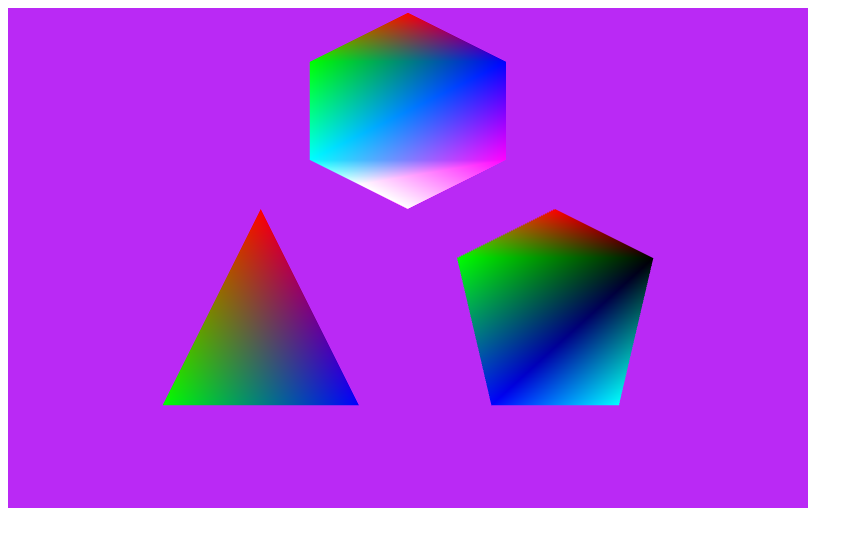
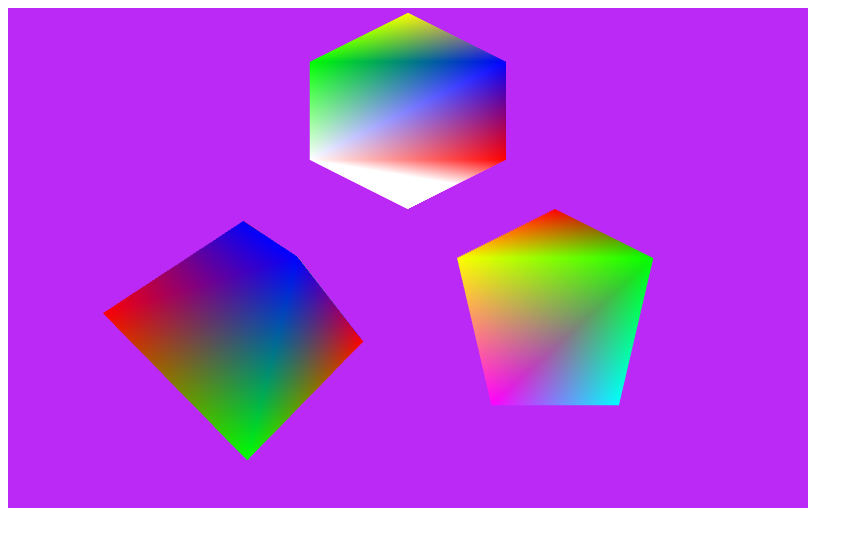
Before and after one commit to MarioCardenas7AM/GraficacionBasica, a plain HTML site: page semana4/semana4/public_html/index.html in a window 1280 px wide. Shown: the whole page, without its empty margins (0-863 px from the left). Drawn offline with Linux system fonts and the light colour scheme.

Commit message:
se anexa la tarea de la semana 4
*perdon por no entregarlo el domingo, tuve unos problemas y no pude estar en mi casa.

```diff
--- a/semana4/semana4/public_html/index.html
+++ b/semana4/semana4/public_html/index.html
@@ -117,6 +117,8 @@
 
     var mvMatrix = mat4.create();
     var pMatrix = mat4.create();
+	var mvMatrixStack = [];
+
 
     function setMatrixUniforms() {
         gl.uniformMatrix4fv(shaderProgram.pMatrixUniform, false, pMatrix);
@@ -136,25 +138,50 @@
         triangleVertexPositionBuffer = gl.createBuffer();
         gl.bindBuffer(gl.ARRAY_BUFFER, triangleVertexPositionBuffer);
         var vertices = [
+             2.0, -1.0, 2.0,
+            -2.0, -1.0, 2.0,
+             2.0, -1.0, -2.0,
+            -2.0, -1.0, -2.0,
              0.0,  2.0,  0.0,
-            -2.0, -2.0,  0.0,
-             2.0, -2.0,  0.0
+            -2.0, -1.0,  2.0,
+             2.0, -1.0,  2.0,
+             0.0,  2.0,  0.0,
+             2.0, -1.0,  2.0,
+             2.0, -1.0, -2.0
+
+
+
+
         ];
         gl.bufferData(gl.ARRAY_BUFFER, new Float32Array(vertices), gl.STATIC_DRAW);
         triangleVertexPositionBuffer.itemSize = 3;
-        triangleVertexPositionBuffer.numItems = 3;
+        triangleVertexPositionBuffer.numItems = 10;
 
 		triangleVertexColorBuffer=gl.createBuffer();
         gl.bindBuffer(gl.ARRAY_BUFFER,triangleVertexColorBuffer);
         var colors = [
-            1.0,0.0,0.0,1.0,
-            0.0,1.0,0.0,1.0,
-            0.0,0.0,1.0,1.0
+            // Front face
+            1.0, 0.0, 0.0, 1.0,
+            0.0, 1.0, 0.0, 1.0,
+            0.0, 0.0, 1.0, 1.0,
+
+            // Right face
+            1.0, 0.0, 0.0, 1.0,
+            0.0, 0.0, 1.0, 1.0,
+            0.0, 1.0, 0.0, 1.0,
+
+            // Back face
+            1.0, 0.0, 0.0, 1.0,
+            0.0, 1.0, 0.0, 1.0,
+            0.0, 0.0, 1.0, 1.0,
+
+            // Left face
+            1.0, 0.0, 0.0, 1.0
         ];
 
         gl.bufferData(gl.ARRAY_BUFFER,new Float32Array(colors),gl.STATIC_DRAW);
         triangleVertexColorBuffer.itemSize=4;
-        triangleVertexColorBuffer.numItems=3;
+        triangleVertexColorBuffer.numItems=10;
 
         squareVertexPositionBuffer = gl.createBuffer();
         gl.bindBuffer(gl.ARRAY_BUFFER, squareVertexPositionBuffer);
@@ -173,9 +200,9 @@
         gl.bindBuffer(gl.ARRAY_BUFFER,squareVertexColorBuffer);
         var colors = [
             1.0,0.0,0.0,1.0,
+            1.0,1.0,0.0,1.0,
             0.0,1.0,0.0,1.0,
-            0.0,0.0,0.0,1.0,
-            0.0,0.0,1.0,1.0,
+            1.0,0.0,1.0,1.0,
             0.0,1.0,1.0,1.0
         ];
 
@@ -202,12 +229,12 @@
 		hexagonVertexColorBuffer=gl.createBuffer();
         gl.bindBuffer(gl.ARRAY_BUFFER,hexagonVertexColorBuffer);
         var colors = [
-            1.0,0.0,0.0,1.0,
+            1.0,1.0,0.0,1.0,
             0.0,1.0,0.0,1.0,
             0.0,0.0,1.0,1.0,
-            0.0,1.0,1.0,1.0,
-            1.0,0.0,1.0,1.0,
-            1.0,0.0,1.0,0.0,
+            1.0,1.0,1.0,1.0,
+            1.0,0.0,0.0,1.0,
+            1.0,1.0,1.0,0.0,
         ];
 
         gl.bufferData(gl.ARRAY_BUFFER,new Float32Array(colors),gl.STATIC_DRAW);
@@ -221,17 +248,23 @@
         gl.clear(gl.COLOR_BUFFER_BIT | gl.DEPTH_BUFFER_BIT);
 
         mat4.perspective(40, gl.viewportWidth / gl.viewportHeight, 0.1, 100.0, pMatrix);
-
+		// cambiando el numero de perspecitva la imagen parece que se hace mas grande, per en realidad lo que pasa es que se acerca la
+		//perspectiva, entre mas grande el numero mas alejado se ve
+		// en el 30 se ve muy cercas, no se ve el cuadrado, en el 35 ya se distingue el cuadrado pero se ve grande, igual en el 40 solo se aleja un poco mas
+		// en el 90 se ven de menor tamano y en el 150 esta muy muy pequena
         mat4.identity(mvMatrix);
 
         mat4.translate(mvMatrix, [-3.0, -1.0, -14.0]);
+		mvPushMatrix();//semana 4
+		mat4.rotate(mvMatrix,degToRad(rTri),[1,1,0]);
         gl.bindBuffer(gl.ARRAY_BUFFER, triangleVertexPositionBuffer);
         gl.vertexAttribPointer(shaderProgram.vertexPositionAttribute, triangleVertexPositionBuffer.itemSize, gl.FLOAT, false, 0, 0);
         gl.bindBuffer(gl.ARRAY_BUFFER,triangleVertexColorBuffer);
         gl.vertexAttribPointer(shaderProgram.vertexColorAttribute, triangleVertexColorBuffer.itemSize, gl.FLOAT,false,0,0);
 		setMatrixUniforms();
-        gl.drawArrays(gl.TRIANGLES, 0, triangleVertexPositionBuffer.numItems);
+        gl.drawArrays(gl.TRIANGLE_STRIP, 0, triangleVertexPositionBuffer.numItems);
 
+		mvPopMatrix();//semana 4
 
         mat4.translate(mvMatrix, [6.0, 0.0, 0.0]);
         gl.bindBuffer(gl.ARRAY_BUFFER, squareVertexPositionBuffer);
@@ -250,7 +283,11 @@
         gl.drawArrays(gl.TRIANGLE_STRIP, 0, hexagonVertexPositionBuffer.numItems);
 
 
-
+		// gl.POINTS no aparece nada solo el cuadro morado sin las figuras
+		// gl.LINES sale una linea del triangulo y dos lineas del cuadrado
+		// gl.LINES_STRIP se ven dos lines del triangulo y se miran lineas del cuadrado como si fuera una Z
+		// gl.LINE_LOOP Sale el triangulo con puras lineas, y el cuadrado sale con lineas cruzadas como un reloj de arena
+        // gl.TRIANGLE_FAN el triangulo aparece completo y al cuadrado le falta una parte
 	}
 
 
@@ -264,8 +301,49 @@
         gl.clearColor(.73, .16, .96, 1.0);
         gl.enable(gl.DEPTH_TEST);
 
-        drawScene();
+        //drawScene();
+		tick();// semana 4
     }
+
+
+	function tick(){//Dibuja y da animacion
+	requestAnimationFrame(tick);
+	drawScene();
+	animate();//semana 4
+	}
+
+	var rTri = 0;// semana 4 // variable que guarda el angulo de rotacion
+	var lastTime = 0; //semana4
+	function animate(){//semana4
+	var timeNow = new Date().getTime();//semana4
+	if(lastTime != 0){//semana4
+	var elapsed = timeNow-lastTime;//semana4
+	rTri +=(90*elapsed)/1000.0;//semana4 control de la velocidad de la rotacion entre mas pequeno el numero(90) es mas lento
+	}
+	lastTime = timeNow;//semana4
+	}
+
+	function mvPushMatrix() { //semana4 funcion que se usa para meter los valores de una matriz y se usa para la rotacion
+		var copy = mat4.create();//semana4
+		mat4.set(mvMatrix,copy);//semana4
+		mvMatrixStack.push(copy);//semana4
+	}
+
+	function mvPopMatrix(){//Semana4 funcion que saca los valore de la matriz que se usa para la rotacion
+		if(mvMatrixStack.length==0){//semana4
+			throw "Invalid popMatrix";//semana4
+			}
+				mvMatrix = mvMatrixStack.pop();
+		}
+
+
+	function degToRad(degrees)
+	{//function degToRad, es una funcion para cambiar los grados a radianes ya que la funcion
+								//de rotate solo acepta grados en radianes
+								return degrees * Math.PI/180;//semana4
+		}//semana4
+
+
 
 
 </script>
```
